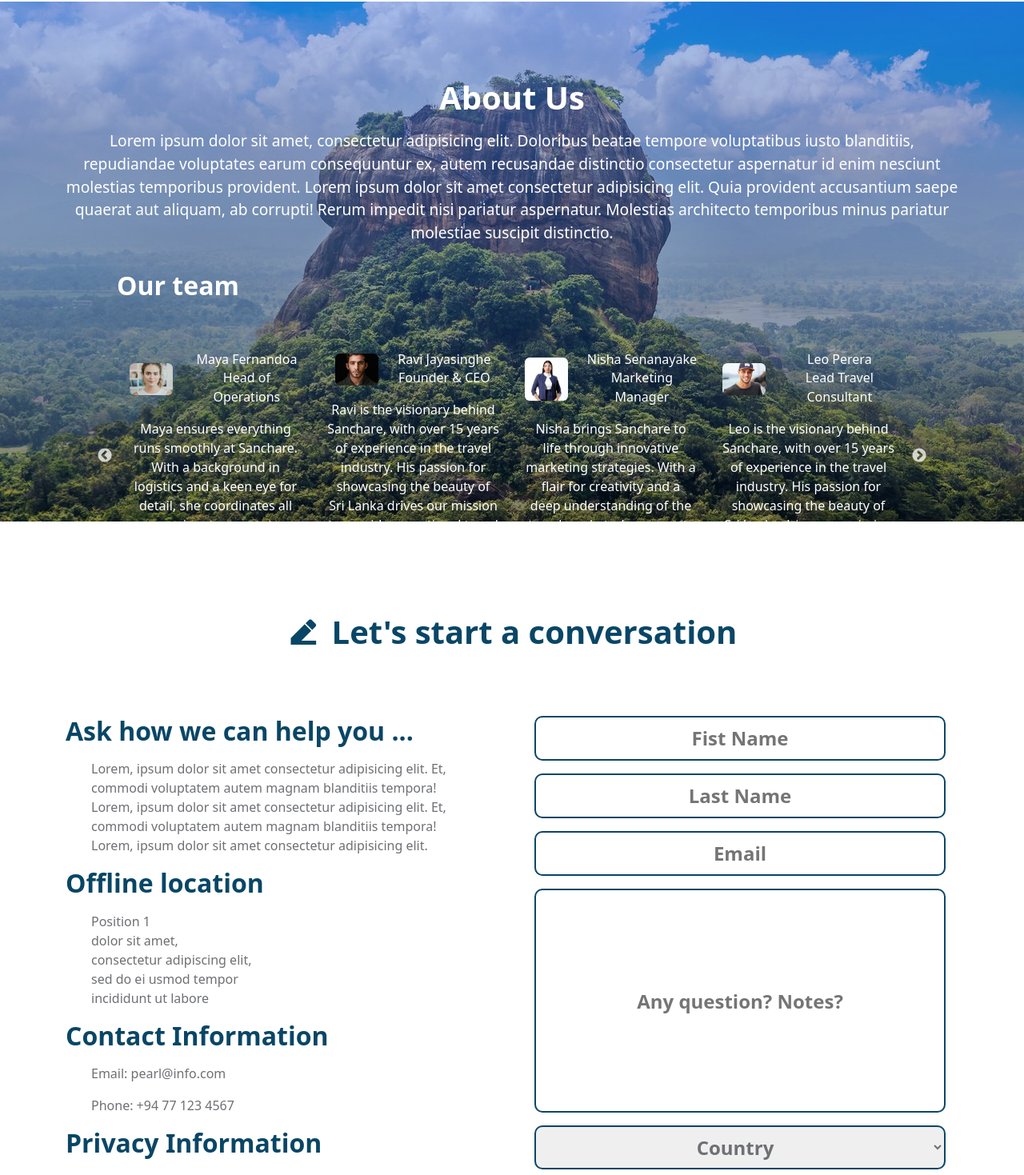
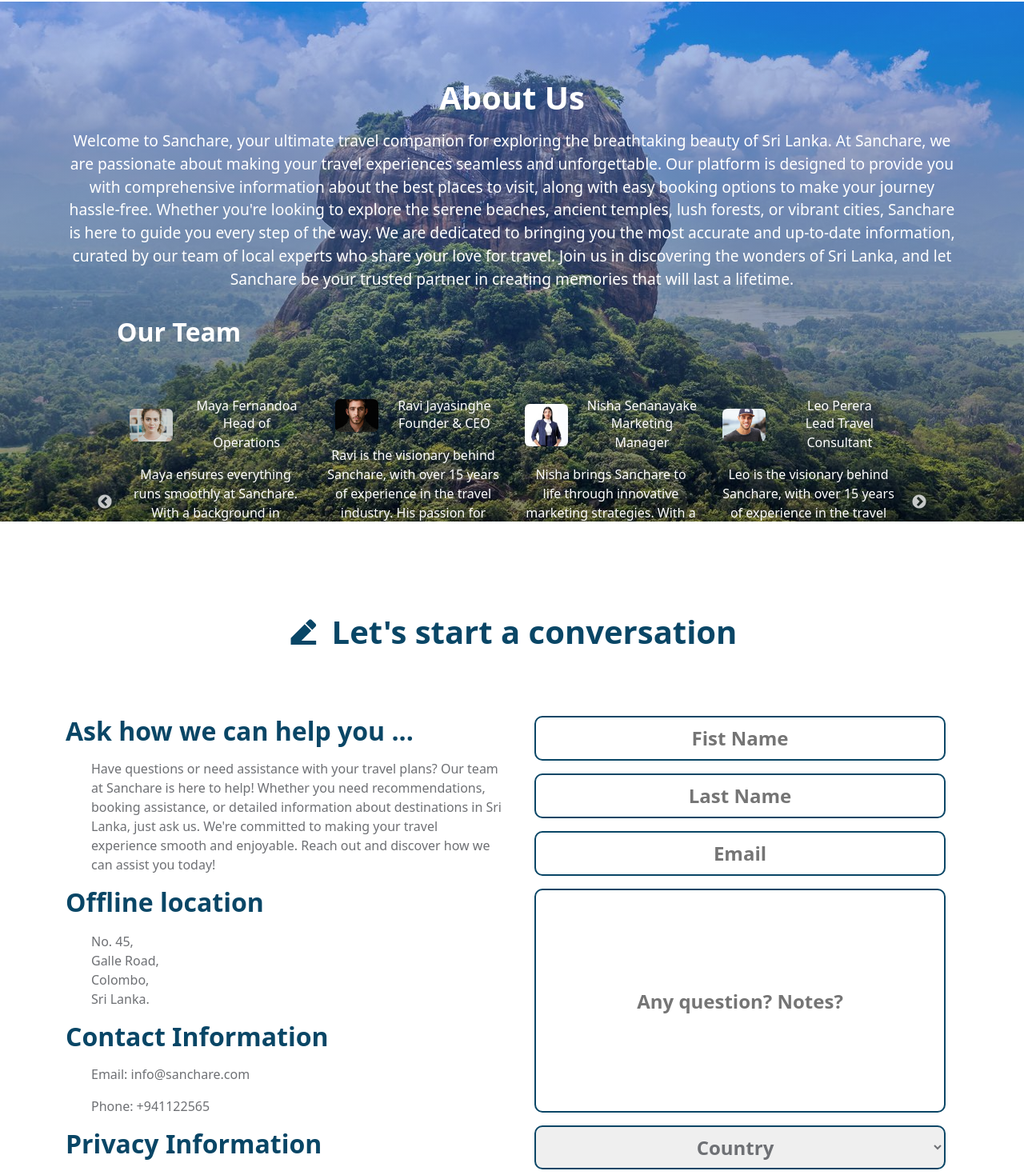
Before and after one commit to sssurendra99/sanchare, a React (Create React App) app in the folder frontend/: page /about in a window 1280 px wide. Shown: the part 78-1547 px from the top of the page at 80% size. Built offline with nearby package versions, Linux system fonts and the light colour scheme; no server answers; a web font is replaced by a local one.

Commit message:
About Us updated

```diff
--- a/frontend/src/pages/About.jsx
+++ b/frontend/src/pages/About.jsx
@@ -14,19 +14,11 @@
               <div className="content">
                 <h1>About Us</h1>
                 <p>
-                  Lorem ipsum dolor sit amet, consectetur adipisicing elit.
-                  Doloribus beatae tempore voluptatibus iusto blanditiis,
-                  repudiandae voluptates earum consequuntur ex, autem recusandae
-                  distinctio consectetur aspernatur id enim nesciunt molestias
-                  temporibus provident. Lorem ipsum dolor sit amet consectetur
-                  adipisicing elit. Quia provident accusantium saepe quaerat aut
-                  aliquam, ab corrupti! Rerum impedit nisi pariatur aspernatur.
-                  Molestias architecto temporibus minus pariatur molestiae
-                  suscipit distinctio.
+                Welcome to Sanchare, your ultimate travel companion for exploring the breathtaking beauty of Sri Lanka. At Sanchare, we are passionate about making your travel experiences seamless and unforgettable. Our platform is designed to provide you with comprehensive information about the best places to visit, along with easy booking options to make your journey hassle-free. Whether you're looking to explore the serene beaches, ancient temples, lush forests, or vibrant cities, Sanchare is here to guide you every step of the way. We are dedicated to bringing you the most accurate and up-to-date information, curated by our team of local experts who share your love for travel. Join us in discovering the wonders of Sri Lanka, and let Sanchare be your trusted partner in creating memories that will last a lifetime.
                 </p>
               </div>
               <div className="slider">
-                <h2>Our team</h2>
+                <h2>Our Team</h2>
                 <Team />
               </div>
             </Col>
@@ -46,34 +38,28 @@
               <div className="ContactUs_content">
                 <h2>Ask how we can help you ...</h2>
                 <p>
-                  Lorem, ipsum dolor sit amet consectetur adipisicing elit. Et,
-                  commodi voluptatem autem magnam blanditiis tempora!
-                  <br />
-                  Lorem, ipsum dolor sit amet consectetur adipisicing elit. Et,
-                  commodi voluptatem autem magnam blanditiis tempora!
-                  <br />
-                  Lorem, ipsum dolor sit amet consectetur adipisicing elit.
+                Have questions or need assistance with your travel plans? Our team at Sanchare is here to help! Whether you need recommendations, booking assistance, or detailed information about destinations in Sri Lanka, just ask us. We're committed to making your travel experience smooth and enjoyable. Reach out and discover how we can assist you today!
                 </p>
 
-                <h2>Offline location</h2>
+                <h2 className="offline">Offline location</h2>
                 <p>
-                  Position 1 <br />
-                  dolor sit amet,
-                  <br /> consectetur adipiscing elit,
-                  <br /> sed do ei usmod tempor
-                  <br /> incididunt ut labore
+                  <br /> No. 45,
+                  <br /> Galle Road,
+                  <br /> Colombo,
+                  <br /> Sri Lanka.
                 </p>
 
                 <h2>Contact Information</h2>
-                <p>Email: pearl@info.com</p>
-                <p>Phone: +94 77 123 4567</p>
+                <p>Email: info@sanchare.com</p>
+                <p>Phone: +941122565</p>
 
                 <h2>Privacy Information</h2>
                 <p>
-                  Lorem ipsum dolor sit amet consectetur adipisicing elit.
-                  Commodi, iste ab! Consectetur fugit possimus, dolorem facere
-                  et laboriosam molestiae ut aliquam corporis animi quasi
-                  asperiores architecto doloremque ipsa, consequatur quas.
+
+
+                At Sanchare, we prioritize your privacy. We protect your personal information and ensure a secure browsing experience. Learn more about our data practices in our privacy policy.
+
+
                 </p>
               </div>
             </Col>
@@ -120,7 +106,7 @@
                       <option value="Country">Country</option>
                     </select>
                   </FormGroup>
-                  <Button className="btn primary__btn w-100 mb-1 mt-4" >Send</Button>
+                  <Button className="mt-4 mb-1 btn primary__btn w-100" >Send</Button>
                 </Form>
               </div>
             </Col>
--- a/frontend/src/styles/about.css
+++ b/frontend/src/styles/about.css
@@ -87,6 +87,11 @@
     margin-left: 2rem;
 }
 
+.offline {
+  padding: 0;
+  margin-bottom: -23px;
+}
+
 .ContactUs_form{
   padding: 1rem;
 }
```
